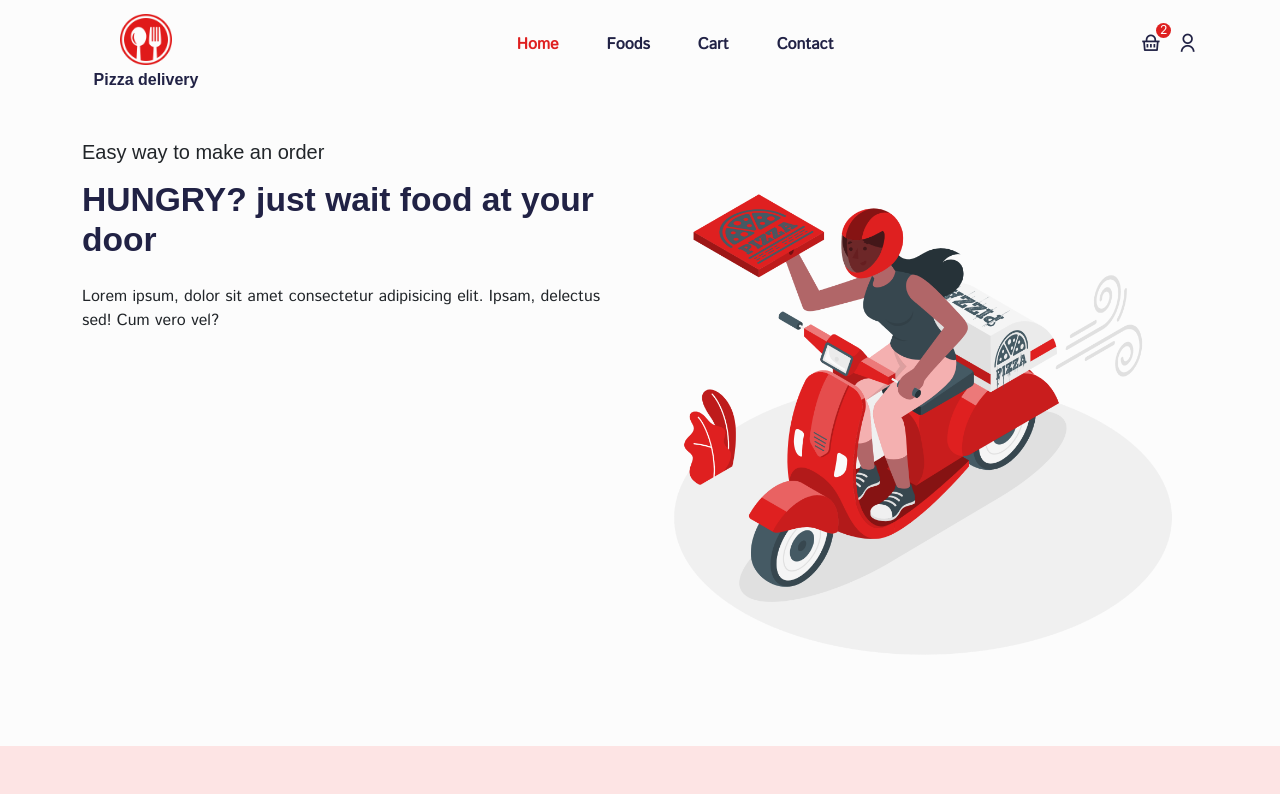
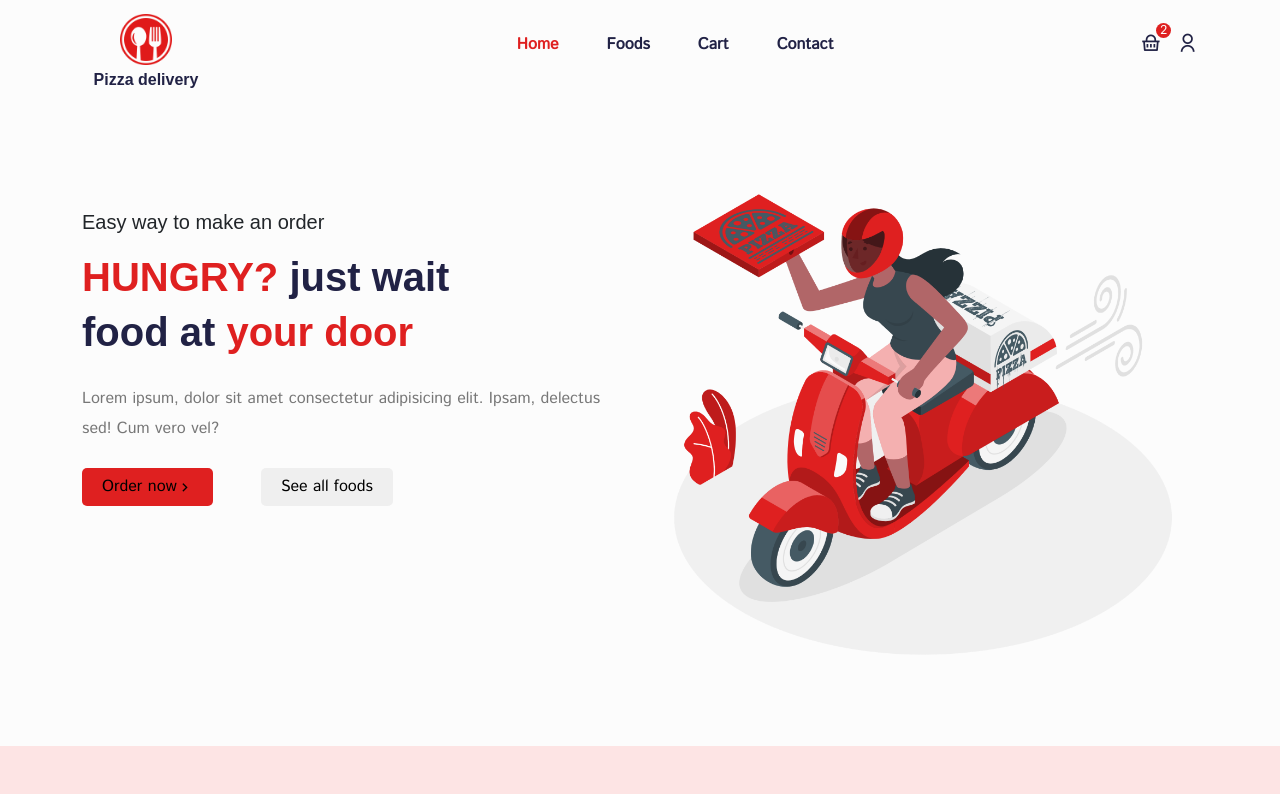
Before and after one commit to Andrewmoren/e_commerce_pizza, a React (Create React App) app: page /home in a window 1280 px wide. Shown: the top 794 px of the page. Built offline with nearby package versions, Linux system fonts and the light colour scheme; a web font is replaced by a local one.

Commit message:
build main title

```diff
--- a/src/pages/Home.jsx
+++ b/src/pages/Home.jsx
@@ -1,5 +1,5 @@
 import React from "react";
-
+import { Link } from "react-router-dom";
 import Helmet from "../components/Helmet/Helmet";
 import { Container, Row, Col } from "reactstrap";
 
@@ -16,13 +16,23 @@ const Home = () => {
             <Col lg="6" md="6">
               <div className="hero__content">
                 <h5 className="mb-3">Easy way to make an order</h5>
-                <h1 className="mb-4">
-                  <span>HUNGRY?</span> just wait food <span>at your door</span>
+                <h1 className="mb-4 hero__title">
+                  <span>HUNGRY?</span> just wait
+                  <br /> food at <span>your door</span>
                 </h1>
                 <p>
                   Lorem ipsum, dolor sit amet consectetur adipisicing elit.
                   Ipsam, delectus sed! Cum vero vel?
                 </p>
+
+                <div className="hero__btns d-flex align-items-center gap-5 mt-4">
+                  <button className="order__btn d-flex align-items-center justify-content-between">
+                    Order now<i className="ri-arrow-right-s-line"></i>
+                  </button>
+                  <button className="all__foods-btn">
+                    <Link to="/foods">See all foods</Link>
+                  </button>
+                </div>
               </div>
             </Col>
 
--- a/src/styles/hero-section.css
+++ b/src/styles/hero-section.css
@@ -0,0 +1,31 @@
+.hero__content {
+    padding-top: 70px;
+}
+
+.hero__title {
+    font-size: 2.5rem;
+    line-height: 55px;
+}
+
+.hero__title span {
+    color: #df2020;
+}
+
+.hero__content p {
+    font-size: 1rem;
+    line-height: 30px;
+    color: #777
+}
+
+.hero__btns button {
+    border: none;
+    outline: none;
+    padding: 7px 20px;
+    border-radius: 5px;
+    cursor: pointer;
+}
+
+.order__btn {
+    background: #df2020;
+    ;
+}
```
